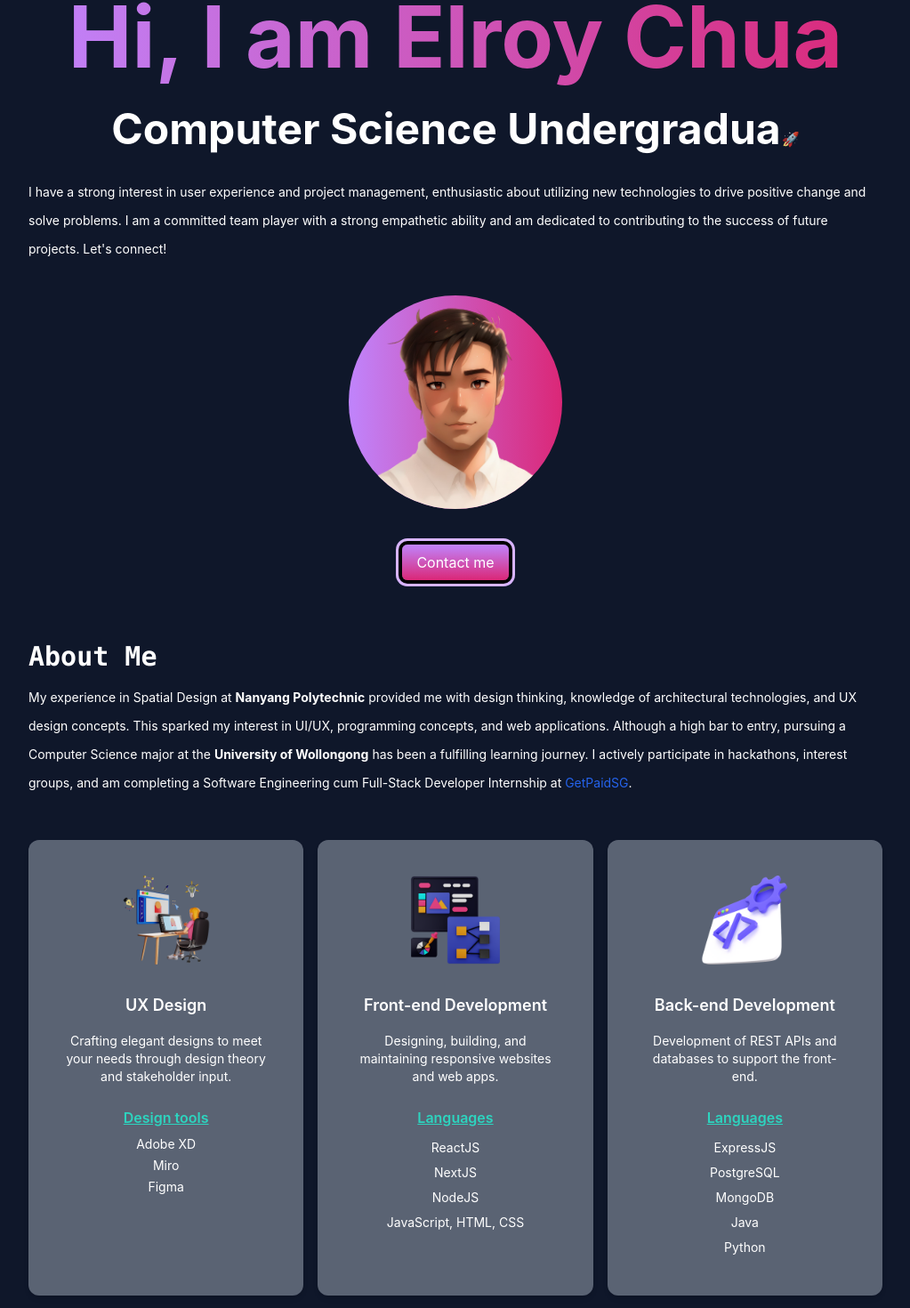
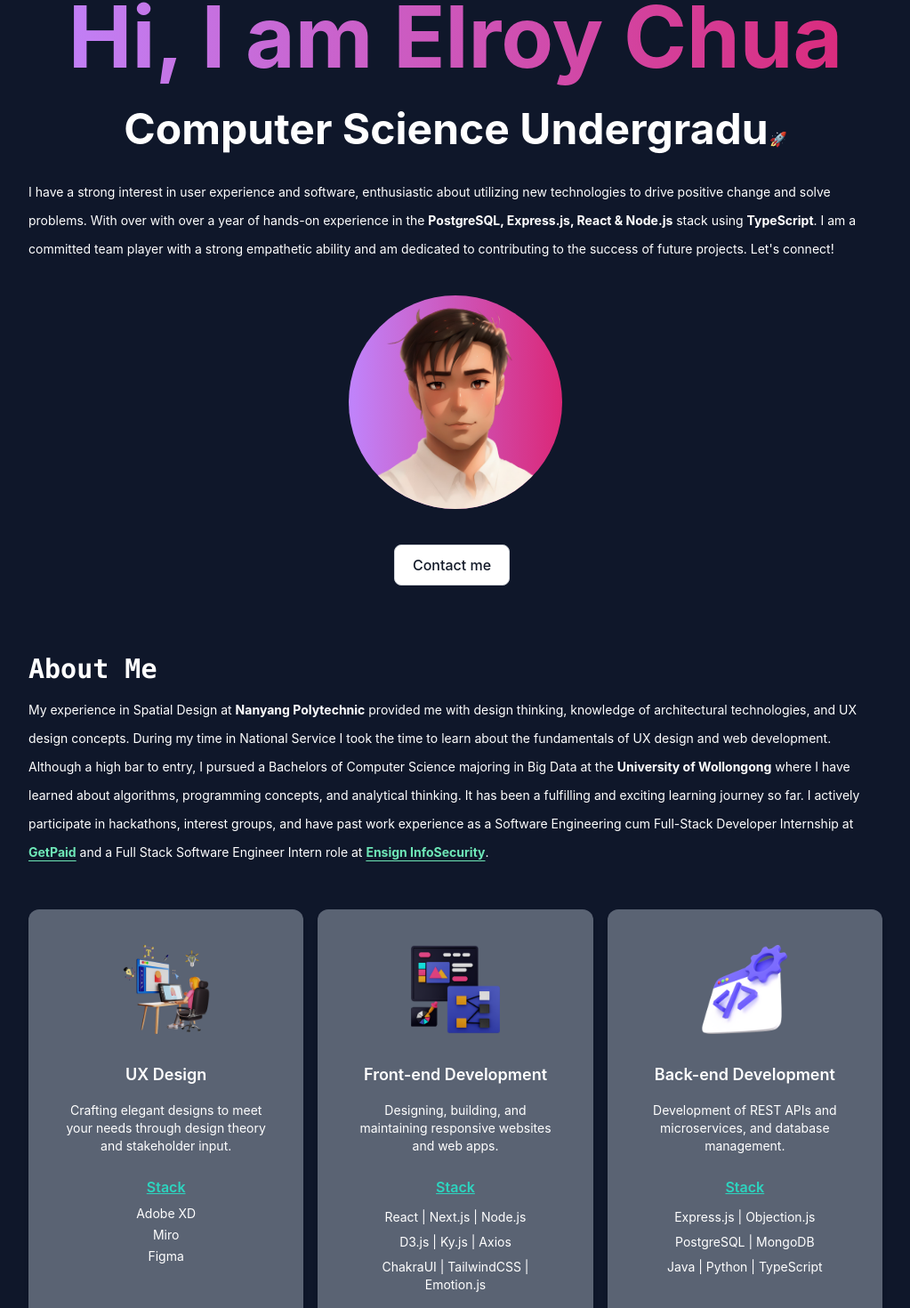
Before and after one commit to rurumeister/personal-portfolio, a Next.js app: page / in a window 1280 px wide. Shown: the part 187-1657 px from the top of the page at 89% size, without its empty margins (128-1151 px from the left). Built offline with nearby package versions, Linux system fonts and the light colour scheme.

Commit message:
updated information

```diff
--- a/public/components/aboutMe.js
+++ b/public/components/aboutMe.js
@@ -11,17 +11,23 @@ const AboutMe = () => {
         </div>
         <p className="text-sm md:text-md  py-2 leading-8 text-white">
           {`My experience in Spatial Design at `}
-          <span className="font-bold">Nanyang Polytechnic</span>
+          <span className="font-bold ">Nanyang Polytechnic</span>
           {` provided me with design thinking,
-              knowledge of architectural technologies, and UX design concepts. This sparked my interest in UI/UX,
-              programming concepts, and web applications. Although a high bar to entry, pursuing a Computer Science major at the `}
+              knowledge of architectural technologies, and UX design concepts. During my time in National Service I took the time to learn about the
+              fundamentals of UX design and web development. Although a high bar to entry, I pursued a Bachelors of Computer Science majoring in Big Data at the `}
           <span className="font-bold">University of Wollongong</span>
-          {` has been a fulfilling learning journey. I actively participate
-              in hackathons, interest groups, and am completing a Software Engineering cum Full-Stack
+          {` where I have learned about algorithms, programming concepts, and analytical thinking. It has been a fulfilling and exciting learning journey so far. I actively participate
+              in hackathons, interest groups, and have past work experience as a Software Engineering cum Full-Stack
               Developer Internship at `}
           <a href="https://getpaid.asia/" target="_blank">
-            <span className="text-blue-600 hover:text-amber-300 cursor-pointer">
-              GetPaidSG
+            <span className="font-bold text-emerald-300 underline underline-offset-4 hover:text-amber-300 cursor-pointer">
+              GetPaid
+            </span>
+          </a>
+          {` and a Full Stack Software Engineer Intern role at `}
+          <a href="https://www.ensigninfosecurity.com/" target="_blank">
+            <span className="font-bold text-emerald-300 underline underline-offset-4 hover:text-amber-300 cursor-pointer">
+              Ensign InfoSecurity
             </span>
           </a>
           {`.`}
@@ -44,7 +50,7 @@ const AboutMe = () => {
             and stakeholder input.
           </p>
           <h4 className="pt-4 pb-2 font-semibold text-teal-400 underline">
-            Design tools
+            Stack
           </h4>
           <div className="text-sm md:text-md ">
             <p className="text-white pb-1">Adobe XD</p>
@@ -68,13 +74,14 @@ const AboutMe = () => {
             apps.
           </p>
           <h4 className=" pt-4 pb-2 font-semibold text-teal-400 underline">
-            Languages
+            Stack
           </h4>
           <div className="text-sm md:text-md ">
-            <p className="text-white py-1">ReactJS</p>
-            <p className="text-white py-1">NextJS</p>
-            <p className="text-white py-1">NodeJS</p>
-            <p className="text-white py-1">JavaScript, HTML, CSS</p>
+            <p className="text-white py-1 ">React | Next.js | Node.js</p>
+            <p className="text-white py-1 ">D3.js | Ky.js | Axios</p>
+            <p className="text-white py-1 ">
+              ChakraUI | TailwindCSS | Emotion.js
+            </p>
           </div>
         </div>
         <div className="text-center bg-slate-300 bg-opacity-40 shadow-md hover:shadow-blue-300 p-5 md:p-10  rounded-xl my-5 md:my-10">
@@ -89,22 +96,16 @@ const AboutMe = () => {
             Back-end Development
           </h3>
           <p className="text-sm md:text-md text-white py-2">
-            Development of REST APIs and databases to support the front-end.
+            Development of REST APIs and microservices, and database management.
           </p>
           <h4 className="pt-4 pb-2 font-semibold text-teal-400 underline">
-            Languages
+            Stack
           </h4>
           <div className="text-sm md:text-md ">
             {" "}
-            <p className="text-white py-1">ExpressJS</p>
-            <p className="text-white py-1">PostgreSQL</p>
-            <p className="text-white py-1">MongoDB</p>
-            <p className="text-white py-1" id="work-top">
-              Java
-            </p>
-            <p className="text-white py-1" id="work-top">
-              Python
-            </p>
+            <p className="text-white py-1">Express.js | Objection.js</p>
+            <p className="text-white py-1">PostgreSQL | MongoDB</p>
+            <p className="text-white py-1">Java | Python | TypeScript</p>
           </div>
         </div>
       </div>
--- a/public/components/hero.js
+++ b/public/components/hero.js
@@ -60,11 +60,17 @@ const Hero = () => {
           )}
         </div>
         <p className="text-sm md:text-md text-left py-4 leading-8 text-white">
-          {`I have a strong interest in user experience and project
-              management, enthusiastic about utilizing new technologies to drive
-              positive change and solve problems. I am a committed team player with
-              a strong empathetic ability and am dedicated to contributing to
-              the success of future projects. Let's connect!`}
+          {`I have a strong interest in user experience and software, enthusiastic about utilizing
+          new technologies to drive positive change and solve problems. With over with over a year
+          of hands-on experience in the `}
+          <span className="font-bold">
+            PostgreSQL, Express.js, React & Node.js
+          </span>
+          {` stack using `} <span className="font-bold">TypeScript</span>
+          {`. I am
+          a committed team player with a strong empathetic ability and am
+          dedicated to contributing to the success of future projects. Let's
+          connect!`}
         </p>
       </div>
       <div className="py-5">
@@ -79,8 +85,20 @@ const Hero = () => {
       </div>
       <ul className="flex items-center justify-center mt-5">
         <li>
+          {/* <button
+            type="button"
+            onClick={() => {
+              const element = document.getElementById("social-links");
+              if (element) {
+                element.scrollIntoView({ behavior: "smooth" });
+              }
+            }}
+            class="focus:outline-none text-white bg-red-700 hover:bg-red-800 focus:ring-4 focus:ring-red-300 font-medium rounded-lg text-sm px-5 py-2.5 mr-2 mb-2 dark:bg-red-600 dark:hover:bg-red-700 dark:focus:ring-red-900"
+          >
+            Contact me
+          </button> */}
           <button
-            className="relative bg-gradient-to-b from-purple-400 to-pink-600 text-white hover:font-semibold px-4 py-2 rounded-md cursor-pointer self-center ring ring-purple-300 ring-offset-4 ring-offset-black hover:ring-white "
+            className="text-gray-900 bg-white border border-gray-300 focus:outline-none hover:bg-gray-100 focus:ring-4 focus:ring-gray-200 font-medium rounded-lg text-md px-5 py-2.5 mr-2 mb-2 dark:bg-gray-800 dark:text-white dark:border-gray-600 dark:hover:bg-gray-700 dark:hover:border-gray-600 dark:focus:ring-gray-700"
             onClick={() => {
               const element = document.getElementById("social-links");
               if (element) {
--- a/public/components/workExp.js
+++ b/public/components/workExp.js
@@ -12,8 +12,9 @@ const WorkExperience = () => {
       title: "FullStack Developer Software Engineer - Intern",
       location: "Ensign InfoSecurity, Singapore",
       description:
-        "Collaborating in the design, development and maintenance of web applications and stable back-end architectures.",
-      // stack: "Tech Stack: ReactJS | TypeScript | NextJS | PostgreSQL",
+        "Full Stack development in the Solutions Engineering Team: Currently revamping the tech stack of an internal data visualization application from RubyOnRails to PERN stack, upgrading CI/CD pipeline to accommodate for new tech stack.",
+      stack:
+        "Tech Stack: PostgreSQL | Express.js | D3.js | React | Next.js | Docker | Kubernetes | Amazon Web Services | TypeScript | JavaScript",
       buttonText: "View Work",
       date: "Aug 2023 - Jan 2024",
       icon: "work",
@@ -25,7 +26,7 @@ const WorkExperience = () => {
       description:
         "Full Stack development in the GetPaid production monorepo: improved user experience of web portal for GetPaid users and partner onboarding.",
       stack:
-        "Tech Stack: PostgreSQL | Prisma | GraphQL | React | NextJS | Javascript | TypeScript",
+        "Tech Stack: PostgreSQL | Prisma | GraphQL | React | Next.js | TypeScript | JavaScript",
       buttonText: "View Work",
       date: "Nov 2022 - Jul 2023",
       icon: "work",
@@ -36,7 +37,7 @@ const WorkExperience = () => {
       location: "GetPaid, Singapore",
       description:
         "Development in the GetPaid web repo: developed a cost-effective onboarding web application.",
-      stack: "Tech Stack: GraphQL | React | NextJS | Javascript",
+      stack: "Tech Stack: GraphQL | React | Next.js | JavaScript",
       buttonText: "View Work",
       date: "Apr 2022 - Nov 2022",
       icon: "work",
```
